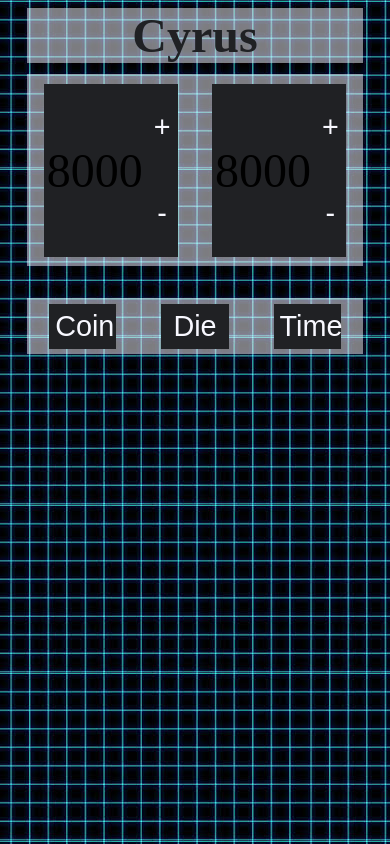
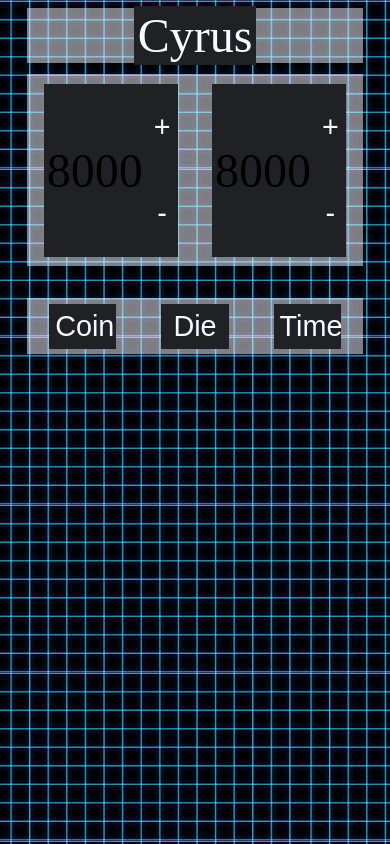
Before and after one commit to caliban909/cyrus, a website: page www/index.html in a window 390 px wide. Drawn offline with Linux system fonts and the light colour scheme; some packages are replaced by stand-ins of ours.

Commit message:
Design update

```diff
--- a/www/css/index.css
+++ b/www/css/index.css
@@ -1,11 +1,17 @@
-h1 {
+.header {
   margin: auto;
   text-align: center;
   margin-bottom: 3%;
-  color: #202124;
   background: rgba(248, 248, 255, 0.5);
   width: 90%;
   font-size: 300%;
+}
+
+.header span {
+  background: #202124;
+  color: ghostwhite;
+  margin: auto;
+  padding: 0.2rem;
 }
 
 .lpcontainer {
--- a/www/index.html
+++ b/www/index.html
@@ -23,11 +23,11 @@
     />
     <meta name="color-scheme" content="light dark" />
     <link rel="stylesheet" href="css/index.css" />
-    <title>Hello World</title>
+    <title>Cyrus</title>
   </head>
   <body style="background-image: url('../www/img/background.png')">
     <div class="app" content="width:device-width; height:device-height">
-      <h1>Cyrus</h1>
+      <div class="header"><span>Cyrus</span></div>
       <div class="lpcontainer">
         <div class="lpbox">
           <span class="player1lp"></span>
```
